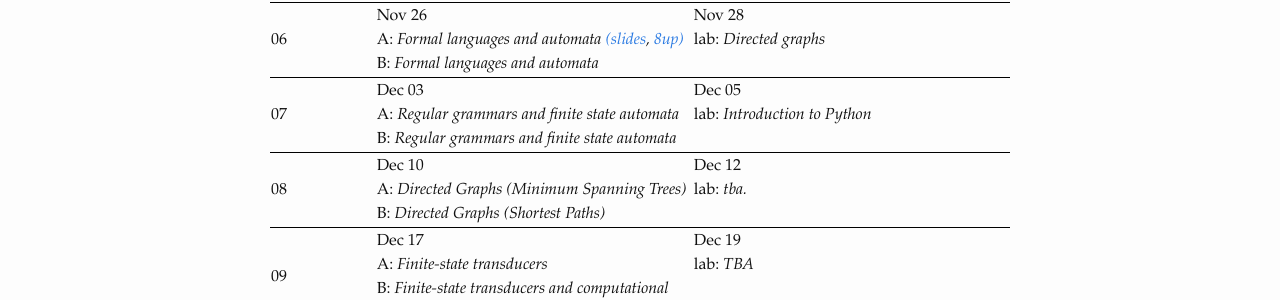
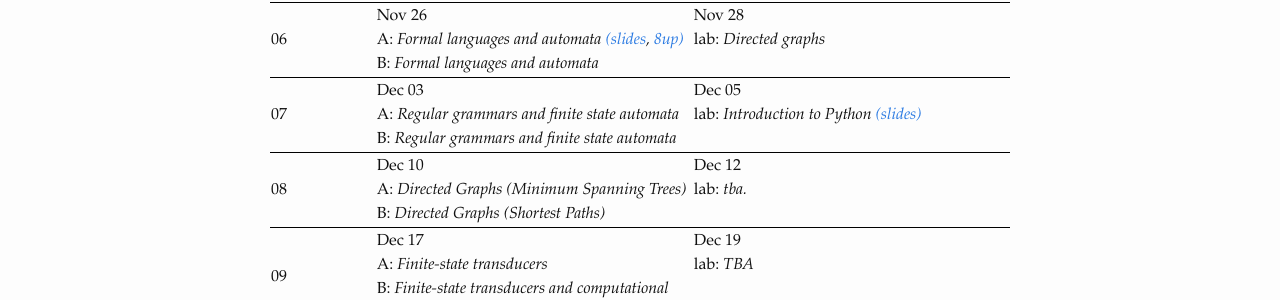
Before and after one commit to dsacl3-2018/dsacl3-2018.github.io, a Jekyll site: the page built from lectures.md, in a window 1280 px wide. Shown: the part 1151-1451 px from the top of the page. Built offline with Jekyll 4.4.1, drawn with Linux system fonts in a browser that asks for light colours.

Commit message:
Update schedule.yml

```diff
--- a/_data/schedule.yml
+++ b/_data/schedule.yml
@@ -62,7 +62,7 @@
         B: Regular grammars and finite state automata
     Dec 05:
       topics:
-        lab: Introduction to Python
+        lab: Introduction to Python <a href="slides/python_intro.pdf">(slides)</a>
 - week: "08"
   dates:
     Dec 10:
```
